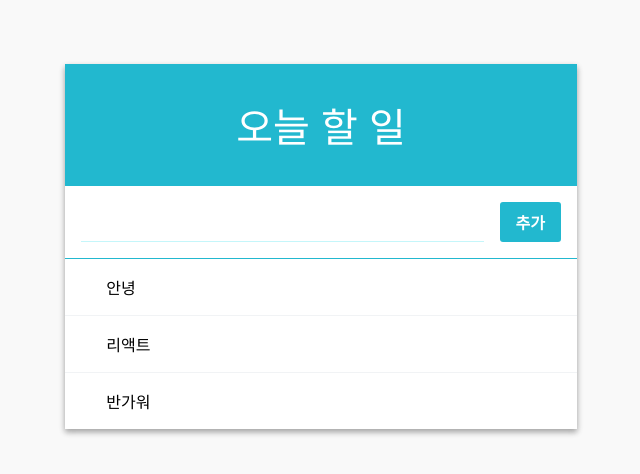
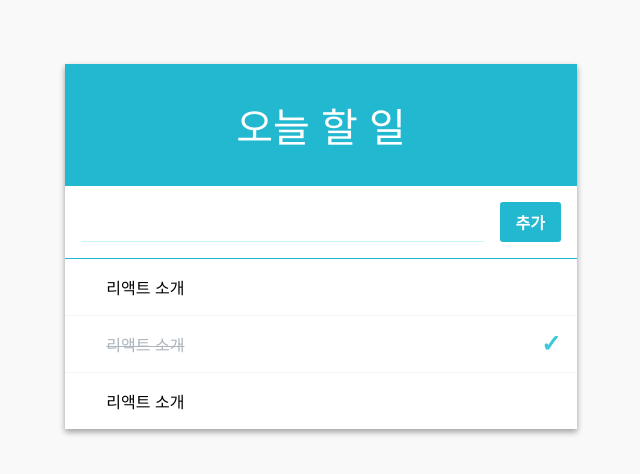
Before and after one commit to ddojai/react-learning, a React (Create React App) app: page / in a window 1280 px wide. Shown: the top 474 px of the page, without its empty margins (319-959 px from the left). Built offline with nearby package versions, Linux system fonts and the light colour scheme.

Commit message:
* todo (https://velopert.com/3480)

```diff
--- a/src/App.js
+++ b/src/App.js
@@ -42,12 +42,41 @@ class App extends Component {
     }
   };
 
+  handleToggle = (id) => {
+    const {todos} = this.state;
+
+    // 파라미터로 받은 id 를 가지고 몇 번째 아이템인지 찾습니다.
+    const index = todos.findIndex(todo => todo.id === id);
+    const selected = todos[index];  // 선택한 객체
+
+    const nextTodos = [...todos]; // 배열을 복사
+
+    // 기존의 값들을 복사하고, checked 값을 덮어쓰기
+    nextTodos[index] = {
+      ...selected,
+      checked: !selected.checked
+    };
+
+    this.setState({
+      todos: nextTodos
+    });
+  };
+
+  handleRemove = (id) => {
+    const {todos} = this.state;
+    this.setState({
+      todos: todos.filter(todo => todo.id !== id)
+    });
+  };
+
   render() {
-    const {input} = this.state;
+    const {input, todos} = this.state;
     const {
       handleChange,
       handleCreate,
-      handleKeyPress
+      handleKeyPress,
+      handleToggle,
+      handleRemove
     } = this;
 
     return (
@@ -59,7 +88,7 @@ class App extends Component {
           onCreate={handleCreate}
         />
       )}>
-        <TodoItemList/>
+        <TodoItemList todos={todos} onToggle={handleToggle} onRemove={handleRemove}/>
       </TodoListTemplate>
     );
   }
--- a/src/components/TodoItemList.js
+++ b/src/components/TodoItemList.js
@@ -5,11 +5,22 @@ class TodoItemList extends Component {
   render() {
     const {todos, onToggle, onRemove} = this.props;
 
+    const todoList = todos.map(
+      ({id, text, checked}) => (
+        <TodoItem
+          id={id}
+          text={text}
+          checked={checked}
+          onToggle={onToggle}
+          onRemove={onRemove}
+          key={id}
+        />
+      )
+    );
+
     return (
       <div>
-        <TodoItem text="안녕"/>
-        <TodoItem text="리액트"/>
-        <TodoItem text="반가워"/>
+        {todoList}
       </div>
     )
   }
```
